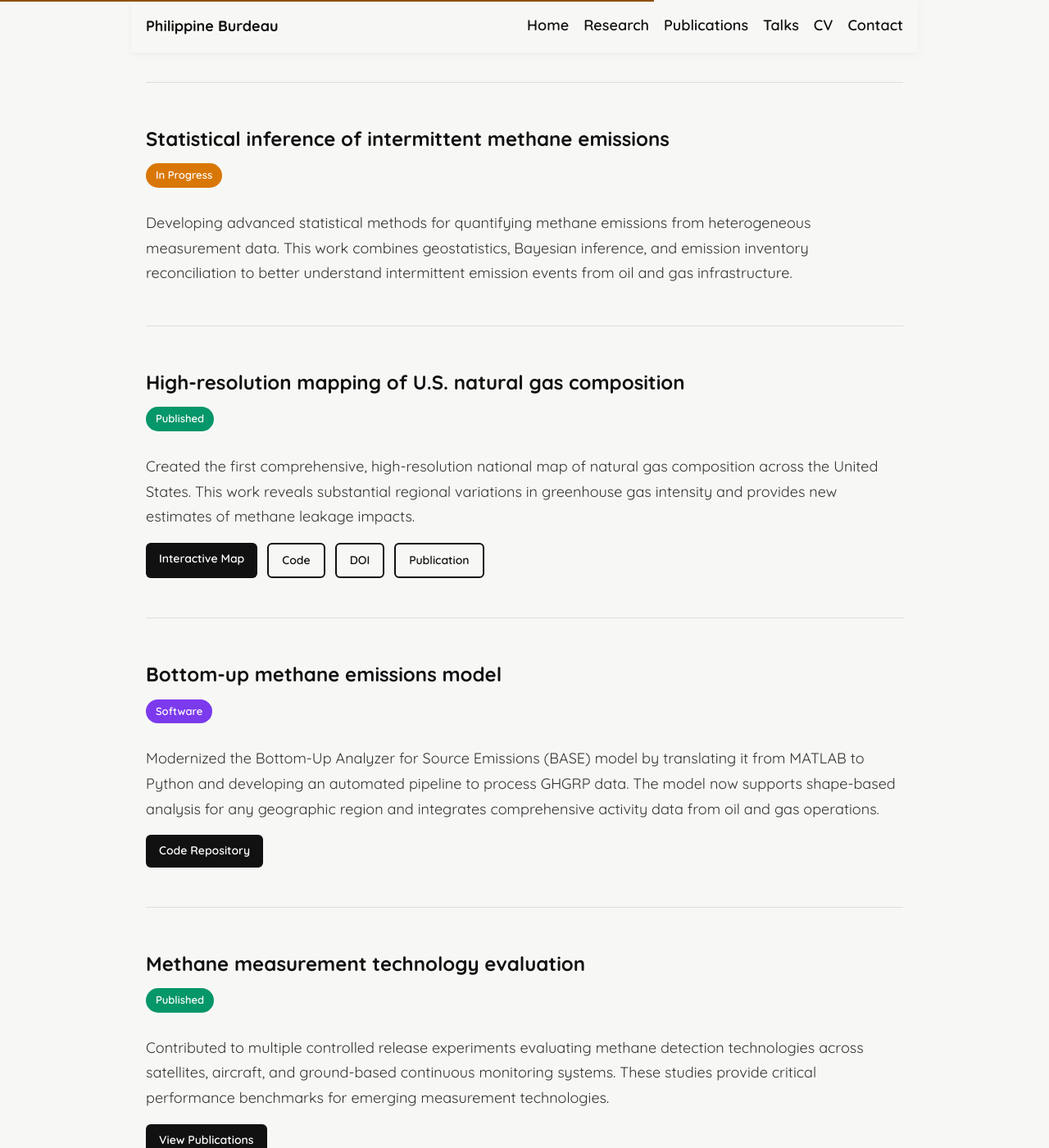
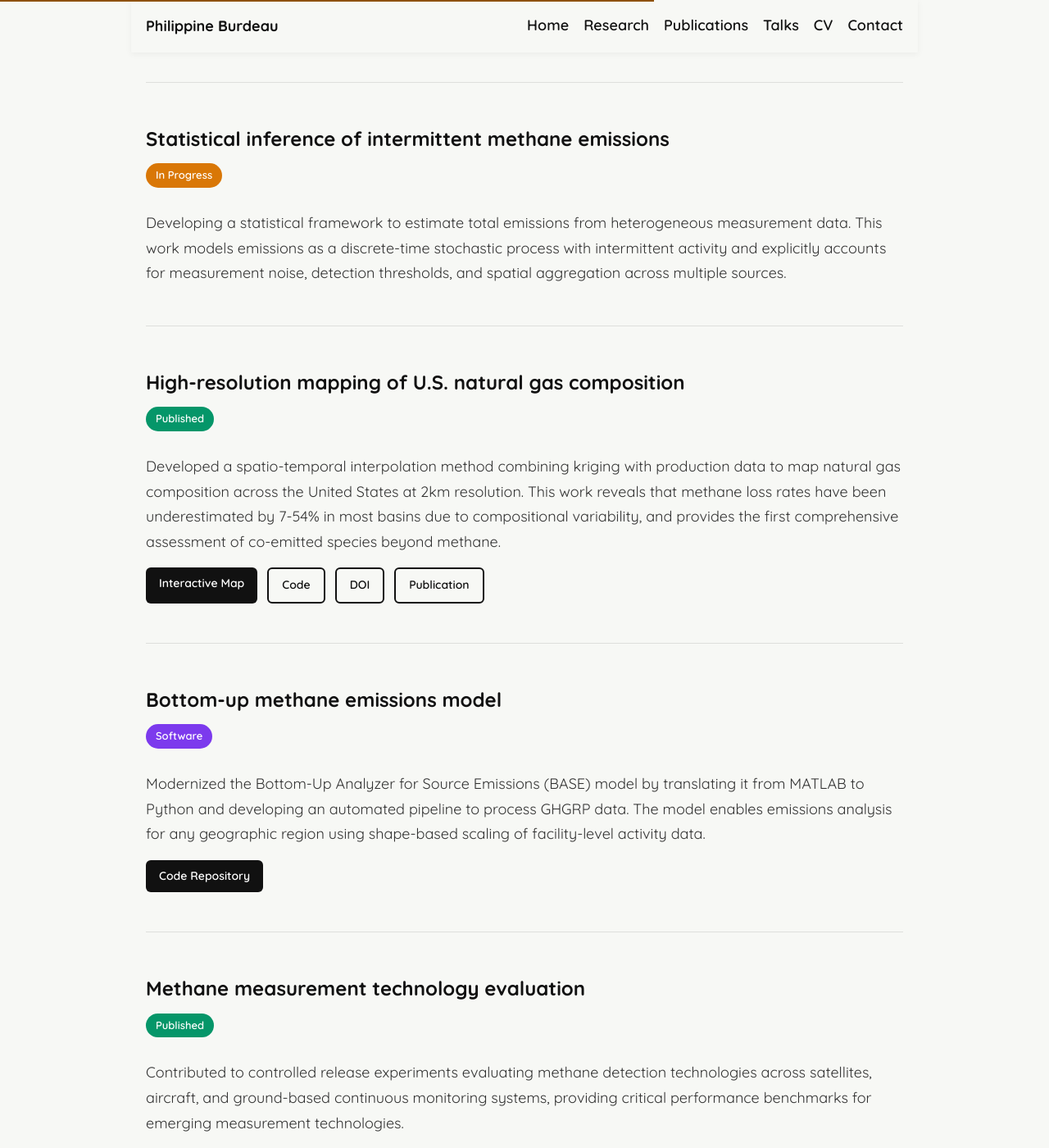
Before and after one commit to pburdeau/pburdeau.github.io, a Jekyll site: the page built from research.md, in a window 1280 px wide and 1400 px high, scrolled down 469 px. Shown: the whole window at 82% size. Built offline with Jekyll 4.4.1, drawn with Linux system fonts in a browser that asks for light colours.

Commit message:
Revise research project descriptions in research.md
Updated descriptions of research projects for clarity and detail.

```diff
--- a/research.md
+++ b/research.md
@@ -122,7 +122,7 @@ My research focuses on developing statistical methods and computational tools to
     <span class="research-status">In Progress</span>
 
     <p class="research-intro">
-    Developing advanced statistical methods for quantifying methane emissions from heterogeneous measurement data. This work combines geostatistics, Bayesian inference, and emission inventory reconciliation to better understand intermittent emission events from oil and gas infrastructure.
+    Developing a statistical framework to estimate total emissions from heterogeneous measurement data. This work models emissions as a discrete-time stochastic process with intermittent activity and explicitly accounts for measurement noise, detection thresholds, and spatial aggregation across multiple sources.
     </p>
 </div>
 
@@ -131,7 +131,7 @@ My research focuses on developing statistical methods and computational tools to
     <span class="research-status published">Published</span>
 
     <p class="research-intro">
-    Created the first comprehensive, high-resolution national map of natural gas composition across the United States. This work reveals substantial regional variations in greenhouse gas intensity and provides new estimates of methane leakage impacts.
+    Developed a spatio-temporal interpolation method combining kriging with production data to map natural gas composition across the United States at 2km resolution. This work reveals that methane loss rates have been underestimated by 7-54% in most basins due to compositional variability, and provides the first comprehensive assessment of co-emitted species beyond methane.
     </p>
 
     <div class="research-links">
@@ -147,7 +147,7 @@ My research focuses on developing statistical methods and computational tools to
     <span class="research-status software">Software</span>
 
     <p class="research-intro">
-    Modernized the Bottom-Up Analyzer for Source Emissions (BASE) model by translating it from MATLAB to Python and developing an automated pipeline to process GHGRP data. The model now supports shape-based analysis for any geographic region and integrates comprehensive activity data from oil and gas operations.
+    Modernized the Bottom-Up Analyzer for Source Emissions (BASE) model by translating it from MATLAB to Python and developing an automated pipeline to process GHGRP data. The model enables emissions analysis for any geographic region using shape-based scaling of facility-level activity data.
     </p>
 
     <div class="research-links">
@@ -160,7 +160,7 @@ My research focuses on developing statistical methods and computational tools to
     <span class="research-status published">Published</span>
 
     <p class="research-intro">
-    Contributed to multiple controlled release experiments evaluating methane detection technologies across satellites, aircraft, and ground-based continuous monitoring systems. These studies provide critical performance benchmarks for emerging measurement technologies.
+    Contributed to controlled release experiments evaluating methane detection technologies across satellites, aircraft, and ground-based continuous monitoring systems, providing critical performance benchmarks for emerging measurement technologies.
     </p>
 
     <div class="research-links">
```
